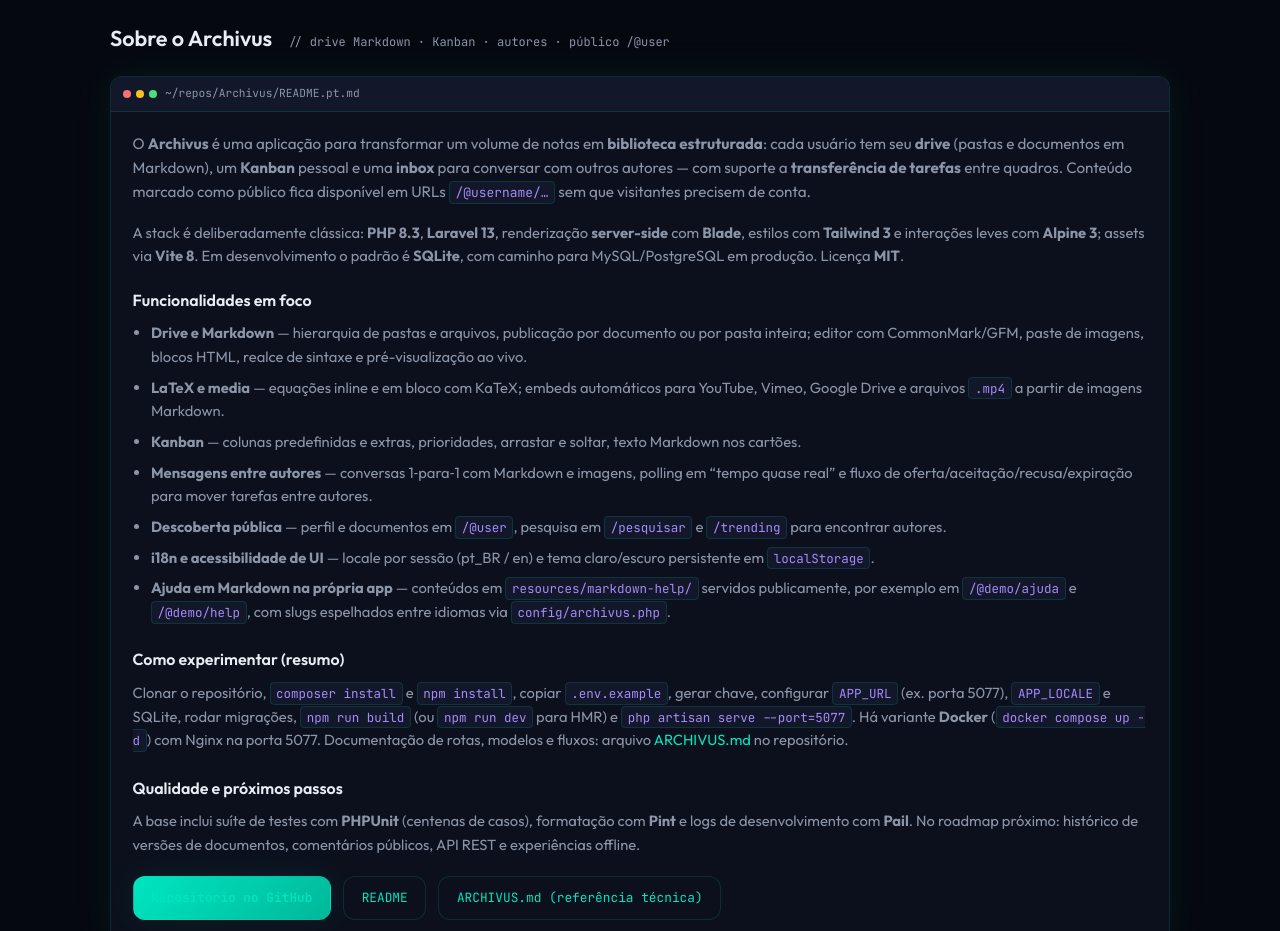
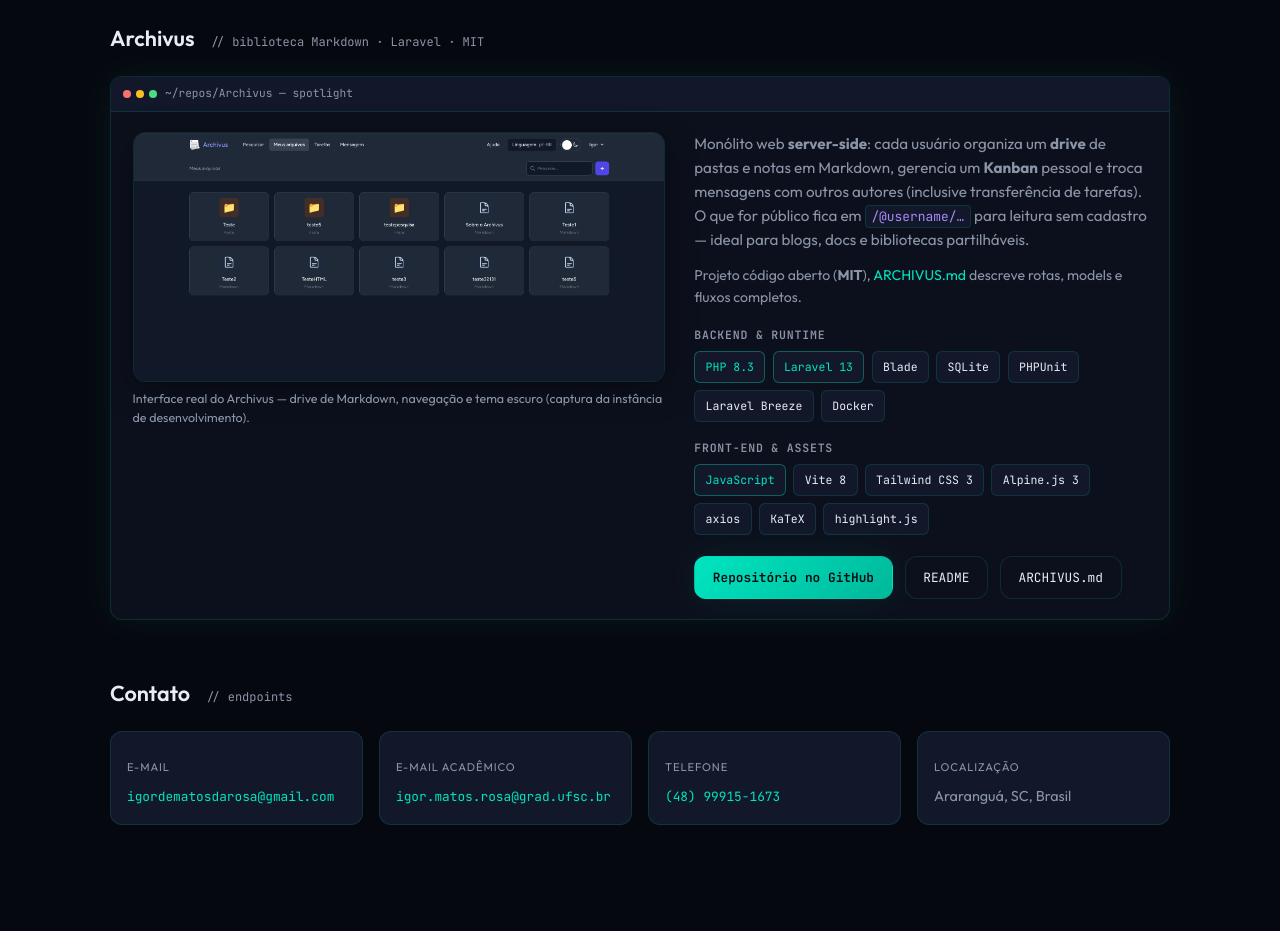
Before and after one commit to Ig0r-Rosa/Ig0r-Rosa.github.io, a plain HTML site: page index.html in a window 1280 px wide. Shown: the part 4660-5591 px from the top of the page. Drawn offline with Linux system fonts and the light colour scheme.

Commit message:
Adição do Archivus no portifólio

```diff
--- a/curriculo.css
+++ b/curriculo.css
@@ -377,38 +377,101 @@
 }
 
 /**
- * Projeto Archivus — secção longa sob “Repositórios” (sem link no header): listas e h3 compactos.
+ * Links de texto dentro do spotlight Archivus (não herdam estilo dos `.btn`).
  */
-.archivus-detail-block h3 {
-  font-size: 1rem;
-  margin: 1.5rem 0 0.5rem;
-  color: var(--text);
-  font-weight: 600;
-}
-
-.archivus-detail-block h3:first-of-type {
-  margin-top: 1.25rem;
-}
-
-.archivus-detail-block ul {
-  margin: 0 0 0.75rem;
-  padding-left: 1.15rem;
-  color: var(--text-muted);
-  font-size: 0.92rem;
-}
-
-.archivus-detail-block li + li {
-  margin-top: 0.45rem;
-}
-
-.archivus-detail-block a {
+.archivus-detail-block a:not(.btn) {
   color: var(--accent);
   text-decoration: none;
 }
 
-.archivus-detail-block a:hover,
-.archivus-detail-block a:focus-visible {
+.archivus-detail-block a:not(.btn):hover,
+.archivus-detail-block a:not(.btn):focus-visible {
   text-decoration: underline;
+}
+
+/**
+ * Botão primário dentro do Archivus: reforça texto escuro (evita conflito com regra dos links).
+ */
+.archivus-detail-block .btn-primary {
+  color: var(--bg-deep);
+}
+
+.archivus-detail-block .btn-primary:hover,
+.archivus-detail-block .btn-primary:focus-visible {
+  color: var(--bg-deep);
+}
+
+/**
+ * Spotlight Archivus: imagem grande + texto (stack técnico) em grelha responsiva.
+ */
+.archivus-spotlight {
+  display: grid;
+  gap: 1.65rem;
+  align-items: start;
+}
+
+.archivus-spotlight__figure {
+  margin: 0;
+}
+
+.archivus-spotlight__figure img {
+  display: block;
+  width: 100%;
+  height: auto;
+  border-radius: var(--radius);
+  border: 1px solid var(--border);
+  box-shadow:
+    0 8px 32px rgba(0, 0, 0, 0.35),
+    0 0 0 1px rgba(255, 255, 255, 0.04) inset;
+}
+
+.archivus-spotlight__caption {
+  margin: 0.55rem 0 0;
+  font-size: 0.78rem;
+  line-height: 1.45;
+  color: var(--text-muted);
+}
+
+.archivus-lead {
+  margin: 0;
+  font-size: 0.95rem;
+  line-height: 1.58;
+  color: var(--text-muted);
+}
+
+.archivus-meta {
+  margin: 0.85rem 0 0;
+  font-size: 0.88rem;
+  line-height: 1.55;
+  color: var(--text-muted);
+}
+
+/**
+ * Separadores tipo “rótulo de secção” para grupos de chips (mono, mesmo vocabulário do site).
+ */
+.archivus-stack-heading {
+  margin: 1.1rem 0 0.4rem;
+  font-family: var(--font-mono);
+  font-size: 0.72rem;
+  font-weight: 600;
+  text-transform: uppercase;
+  letter-spacing: 0.07em;
+  color: var(--text-muted);
+}
+
+.archivus-chips {
+  margin-bottom: 0;
+}
+
+.archivus-actions {
+  margin-top: 1.35rem;
+}
+
+@media (min-width: 920px) {
+  .archivus-spotlight {
+    grid-template-columns: minmax(0, 1.08fr) minmax(260px, 0.92fr);
+    gap: 1.85rem;
+  }
 }
 
 .project-deep-dive {
--- a/index.html
+++ b/index.html
@@ -15,6 +15,8 @@
     <meta property="og:url" content="https://ig0r-rosa.github.io/" />
     <meta name="keywords" content="desenvolvedor back-end, Laravel, PHP, Python, IA generativa, automação, MCP, N8N, QA, Git, MySQL, MongoDB, UFSC, Retta TI" />
     <link rel="canonical" href="https://ig0r-rosa.github.io/" />
+    <link rel="icon" href="Assets/icone.png" type="image/png" />
+    <link rel="apple-touch-icon" href="Assets/icone.png" />
     <title>Igor de Matos da Rosa | CV — IA, automação & back-end</title>
     <link rel="preconnect" href="https://fonts.googleapis.com" />
     <link rel="preconnect" href="https://fonts.gstatic.com" crossorigin />
@@ -433,97 +435,76 @@
         </div>
       </section>
 
-      <!-- Detalhes do Archivus: visível ao rolar após “Repositórios”; propositalmente fora do menu do header -->
+      <!-- Detalhes do Archivus: sem link dedicado no header (só Repositorios → #repos, depois rolar) -->
       <section class="project-deep-dive" id="projeto-archivus" aria-labelledby="titulo-archivus">
         <div class="section-head">
-          <h2 id="titulo-archivus">Sobre o Archivus</h2>
-          <span class="comment">// drive Markdown · Kanban · autores · público /@user</span>
+          <h2 id="titulo-archivus">Archivus</h2>
+          <span class="comment">// biblioteca Markdown · Laravel · MIT</span>
         </div>
         <div class="panel">
           <div class="panel-bar" aria-hidden="true">
             <span class="dots"><span></span><span></span><span></span></span>
-            <span>~/repos/Archivus/README.pt.md</span>
+            <span>~/repos/Archivus — spotlight</span>
           </div>
           <div class="panel-body archivus-detail-block">
-            <p style="margin-top: 0; color: var(--text-muted); font-size: 0.95rem">
-              O <strong>Archivus</strong> é uma aplicação para transformar um volume de notas em
-              <strong>biblioteca estruturada</strong>: cada usuário tem seu <strong>drive</strong> (pastas
-              e documentos em Markdown), um <strong>Kanban</strong> pessoal e uma <strong>inbox</strong> para
-              conversar com outros autores — com suporte a <strong>transferência de tarefas</strong> entre
-              quadros. Conteúdo marcado como público fica disponível em URLs
-              <code class="inline-code">/@username/…</code> sem que visitantes precisem de conta.
-            </p>
-            <p style="margin: 1rem 0 0; color: var(--text-muted); font-size: 0.92rem">
-              A stack é deliberadamente clássica: <strong>PHP 8.3</strong>, <strong>Laravel 13</strong>,
-              renderização <strong>server-side</strong> com <strong>Blade</strong>, estilos com
-              <strong>Tailwind 3</strong> e interações leves com <strong>Alpine 3</strong>; assets via
-              <strong>Vite 8</strong>. Em desenvolvimento o padrão é <strong>SQLite</strong>, com caminho para
-              MySQL/PostgreSQL em produção. Licença <strong>MIT</strong>.
+            <div class="archivus-spotlight">
+              <!-- Print da UI em primeiro plano (também lê-se primeiro em mobile) -->
+              <figure class="archivus-spotlight__figure">
+                <img
+                  src="Assets/ArchivusInterface.png"
+                  width="1919"
+                  height="898"
+                  alt="Captura da interface Archivus: área Meus arquivos com grade de pastas e documentos Markdown, barra superior com navegação e tema escuro."
+                  loading="lazy"
+                  decoding="async"
+                />
+                <figcaption class="archivus-spotlight__caption">
+                  Interface real do Archivus — drive de Markdown, navegação e tema escuro (captura da instância de
+                  desenvolvimento).
+                </figcaption>
+              </figure>
+
+              <div class="archivus-spotlight__text">
+                <p class="archivus-lead">
+                  Monólito web <strong>server-side</strong>: cada usuário organiza um
+                  <strong>drive</strong> de pastas e notas em Markdown, gerencia um
+                  <strong>Kanban</strong> pessoal e troca mensagens com outros autores (inclusive
+                  transferência de tarefas). O que for público fica em
+                  <code class="inline-code">/@username/…</code> para leitura sem cadastro — ideal para blogs,
+                  docs e bibliotecas partilháveis.
                 </p>
 
-            <h3>Funcionalidades em foco</h3>
-            <ul>
-              <li>
-                <strong>Drive e Markdown</strong> — hierarquia de pastas e arquivos, publicação por documento ou
-                por pasta inteira; editor com CommonMark/GFM, paste de imagens, blocos HTML, realce de sintaxe e
-                pré-visualização ao vivo.
-              </li>
-              <li>
-                <strong>LaTeX e media</strong> — equações inline e em bloco com KaTeX; embeds automáticos para
-                YouTube, Vimeo, Google Drive e arquivos <code class="inline-code">.mp4</code> a partir de
-                imagens Markdown.
-              </li>
-              <li>
-                <strong>Kanban</strong> — colunas predefinidas e extras, prioridades, arrastar e soltar, texto
-                Markdown nos cartões.
-              </li>
-              <li>
-                <strong>Mensagens entre autores</strong> — conversas 1‑para‑1 com Markdown e imagens, polling em
-                “tempo quase real” e fluxo de oferta/aceitação/recusa/expiração para mover tarefas entre autores.
-              </li>
-              <li>
-                <strong>Descoberta pública</strong> — perfil e documentos em
-                <code class="inline-code">/@user</code>, pesquisa em <code class="inline-code">/pesquisar</code> e
-                <code class="inline-code">/trending</code> para encontrar autores.
-              </li>
-              <li>
-                <strong>i18n e acessibilidade de UI</strong> — locale por sessão (pt_BR / en) e tema claro/escuro
-                persistente em <code class="inline-code">localStorage</code>.
-              </li>
-              <li>
-                <strong>Ajuda em Markdown na própria app</strong> — conteúdos em
-                <code class="inline-code">resources/markdown-help/</code> servidos publicamente, por exemplo em
-                <code class="inline-code">/@demo/ajuda</code> e <code class="inline-code">/@demo/help</code>, com
-                slugs espelhados entre idiomas via <code class="inline-code">config/archivus.php</code>.
-              </li>
-            </ul>
-
-            <h3>Como experimentar (resumo)</h3>
-            <p style="margin: 0; color: var(--text-muted); font-size: 0.92rem">
-              Clonar o repositório, <code class="inline-code">composer install</code> e
-              <code class="inline-code">npm install</code>, copiar <code class="inline-code">.env.example</code>,
-              gerar chave, configurar <code class="inline-code">APP_URL</code> (ex. porta 5077),
-              <code class="inline-code">APP_LOCALE</code> e SQLite, rodar migrações,
-              <code class="inline-code">npm run build</code> (ou <code class="inline-code">npm run dev</code> para
-              HMR) e <code class="inline-code">php artisan serve --port=5077</code>. Há variante
-              <strong>Docker</strong> (<code class="inline-code">docker compose up -d</code>) com Nginx na porta
-              5077. Documentação de rotas, modelos e fluxos: arquivo
-              <a
-                href="https://github.com/Ig0r-Rosa/Archivus/blob/master/ARCHIVUS.md"
-                rel="noopener noreferrer"
+                <p class="archivus-meta">
+                  Projeto código aberto (<strong>MIT</strong>),
+                  <a href="https://github.com/Ig0r-Rosa/Archivus/blob/master/ARCHIVUS.md" rel="noopener noreferrer"
                     >ARCHIVUS.md</a
                   >
-              no repositório.
+                  descreve rotas, models e fluxos completos.
                 </p>
 
-            <h3>Qualidade e próximos passos</h3>
-            <p style="margin: 0; color: var(--text-muted); font-size: 0.92rem">
-              A base inclui suíte de testes com <strong>PHPUnit</strong> (centenas de casos), formatação
-              com <strong>Pint</strong> e logs de desenvolvimento com <strong>Pail</strong>. No roadmap próximo:
-              histórico de versões de documentos, comentários públicos, API REST e experiências offline.
-            </p>
+                <p class="archivus-stack-heading" id="archivus-stack-label">Backend &amp; runtime</p>
+                <div class="chip-wrap archivus-chips" aria-labelledby="archivus-stack-label">
+                  <span class="chip accent">PHP 8.3</span>
+                  <span class="chip accent">Laravel 13</span>
+                  <span class="chip">Blade</span>
+                  <span class="chip">SQLite</span>
+                  <span class="chip">PHPUnit</span>
+                  <span class="chip">Laravel Breeze</span>
+                  <span class="chip">Docker</span>
+                </div>
 
-            <div class="hero-cta" style="margin-top: 1.25rem">
+                <p class="archivus-stack-heading" id="archivus-fe-label">Front-end &amp; assets</p>
+                <div class="chip-wrap archivus-chips" aria-labelledby="archivus-fe-label">
+                  <span class="chip accent">JavaScript</span>
+                  <span class="chip">Vite 8</span>
+                  <span class="chip">Tailwind CSS 3</span>
+                  <span class="chip">Alpine.js 3</span>
+                  <span class="chip">axios</span>
+                  <span class="chip">KaTeX</span>
+                  <span class="chip">highlight.js</span>
+                </div>
+
+                <div class="hero-cta archivus-actions">
                   <a
                     class="btn btn-primary"
                     href="https://github.com/Ig0r-Rosa/Archivus"
@@ -540,8 +521,10 @@
                     class="btn btn-ghost"
                     href="https://github.com/Ig0r-Rosa/Archivus/blob/master/ARCHIVUS.md"
                     rel="noopener noreferrer"
-                >ARCHIVUS.md (referência técnica)</a
+                    >ARCHIVUS.md</a
                   >
+                </div>
+              </div>
             </div>
           </div>
         </div>
```
Also changed, not shown: Assets/ArchivusInterface.png (added), Assets/icone.png (added). Lines whose indentation alone changed are shown as unchanged.
